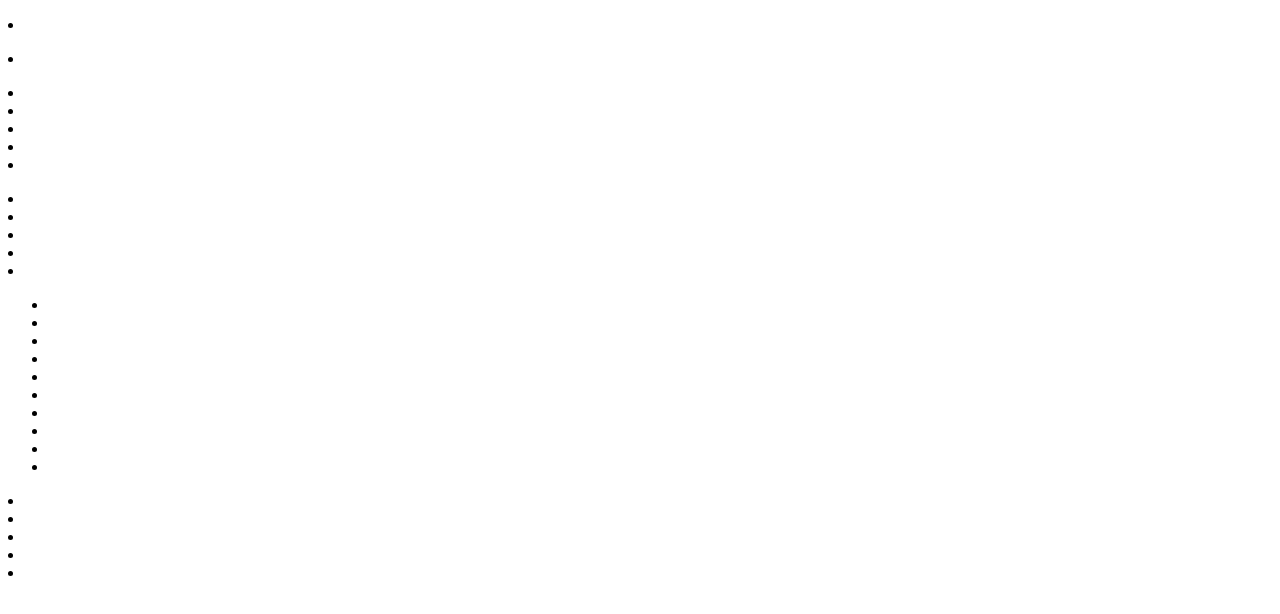
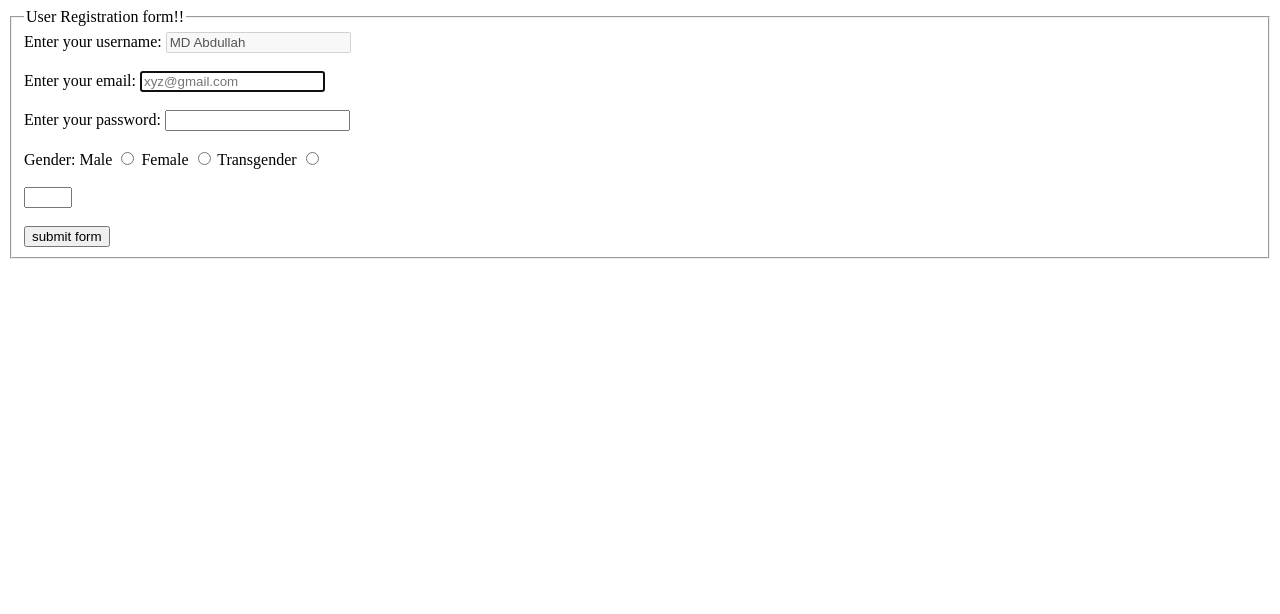
Before and after one commit to Abdullah0145/HTML_Code_Practices, a plain HTML site: page index22.html in a window 1280 px wide. Drawn offline with Linux system fonts and the light colour scheme.

Commit message:
HTML Codes Practices

```diff
--- a/index8.html
+++ b/index22.html
@@ -3,85 +3,36 @@
 <head>
     <meta charset="UTF-8">
     <meta name="viewport" content="width=device-width, initial-scale=1.0">
-    <title>Day-9</title>
+    <title>Day-23</title>
 </head>
 <body>
-    <!--Parent child-->
-   <div>
-    <p>
-        <li></li>
-    </p>
-   </div>
-   <div>
-    <div>
-        <p>
-            <p>
-                <li></li>
-            </p>
-        </p>
-    </div>
-   </div>
-   <div></div>
-   <div></div>
-   <div></div>
-   <div></div>
-   <div></div>
-   <div>
-    <p>
-        <p>
-            <li></li>
-            <li></li>
-            <li></li>
-            <li></li>
-            <li></li>
-        </p>
-    </p>
-   </div>
-   <div class="class1">
-    <p class="classp">
-        <P id="un1">
-            <li></li>
-            <li></li>
-            <li></li>
-            <li></li>
-            <li></li>
-        </P>
-    </p>
-   </div>
+    <!--User Registration form-->
+    <!-- get and post method , target="_blank" , action="/signup-->
+    <form method="get" target="_blank" action="/signup">
+        <fieldset>
+            <legend>User Registration form!!</legend>
+            <label for="name">Enter your username:</label>
+            <input type="text" name="username" id="username" value="MD Abdullah" readonly disabled>
+            <br/><br/>
+            <label for="mail">Enter your email:</label>
+            <input type="mail" id="mail" name="mail" placeholder="xyz@gmail.com" autofocus>
+            <br/><br/>
+            <label for="password">Enter your password:</label>
+            <input type="password" id="password" name="password" autofocus>
+            <br/><br/>
+            Gender:
+            <label for="gender">Male</label>
+            <input type="radio" id="gender" name="gender" value="male">
+            <label for="gender">Female</label>
+            <input type="radio" id="gender" name="gender" value="female">
+            <label for="transgender">Transgender</label>
+            <input type="radio" id="gender" name="gender" value="transgender">
+            <br/><br/>
+            <input type="number" min="0" max="7">
+            <br/><br/>
+            <input type="submit" value="submit form">
+        </fieldset>
+    </form>
 
-    <!--Sibling child (Brotherhood)-->
-    <div>
-        <p></p>
-        <p></p>
-        <p></p>
-    </div>
-
-    <!--Multiple child -->
-    <ul>
-        <li></li>
-        <li></li>
-        <li></li>
-        <li></li>
-        <li></li>
-        <li></li>
-        <li></li>
-        <li></li>
-        <li></li>
-        <li></li>
-    </ul>
-
-    <!--Grouping child-->
-    <div>
-        <nav>
-            <li></li>
-            <li></li>
-            <li></li>
-            <li></li>
-            <li></li>
-        </nav>
-        <section></section>
-    </div>
 </body>
 </html>
-
-<!--PW Skills-->
```
Also changed, not shown: index21.html (+5 -5 lines).
